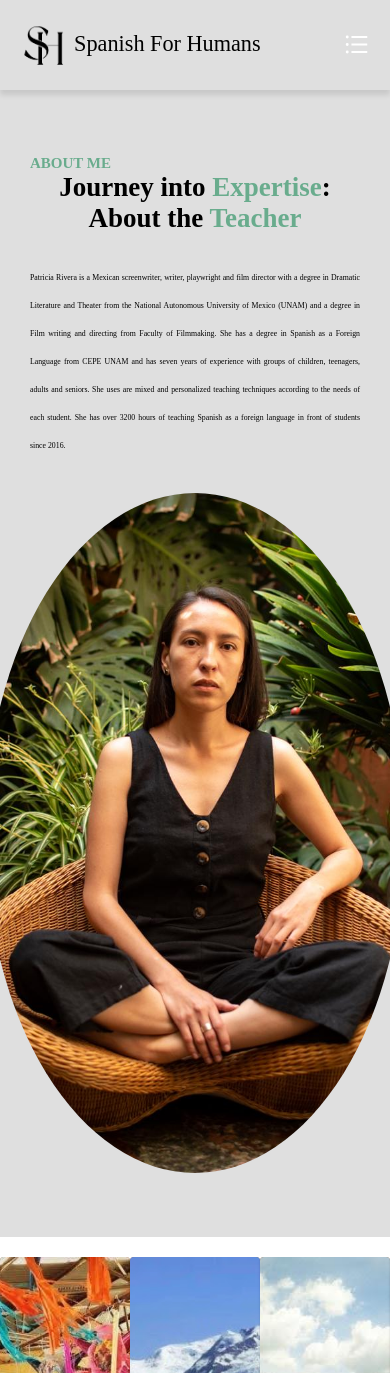
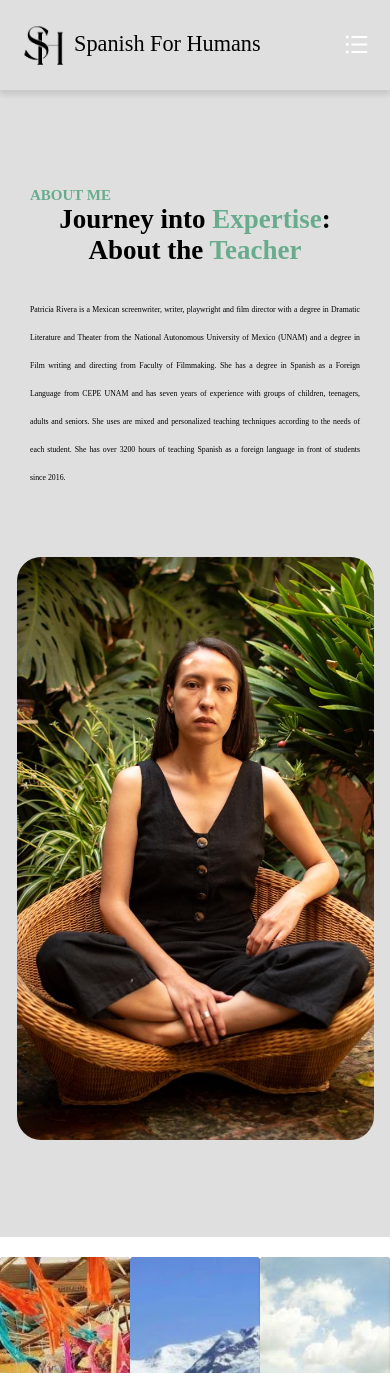
Before and after one commit to DisMedina/spanish4humans, a React (Create React App) app: page /aboutus in a window 390 px wide. Shown: the top 1373 px of the page. Built offline with nearby package versions, Linux system fonts and the light colour scheme; a web font is replaced by a local one.

Commit message:
aboutme styles

```diff
--- a/src/pages/teacher/TeacherPage.css
+++ b/src/pages/teacher/TeacherPage.css
@@ -12,3 +12,13 @@
     background-position: center;
     border-radius: 50%;
   }
+
+  @media screen and (max-width: 600px) {
+    .img-background-about {
+      width: 357px;
+      height: 583px !important;
+      left: 0px;
+      top: 0px;
+      border-radius: 24px;
+    }
+  }
```
